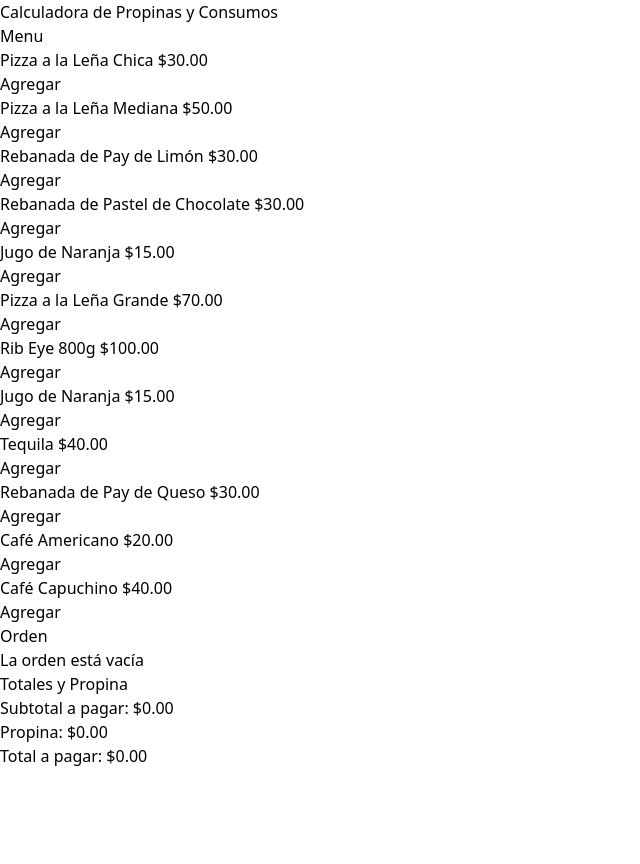
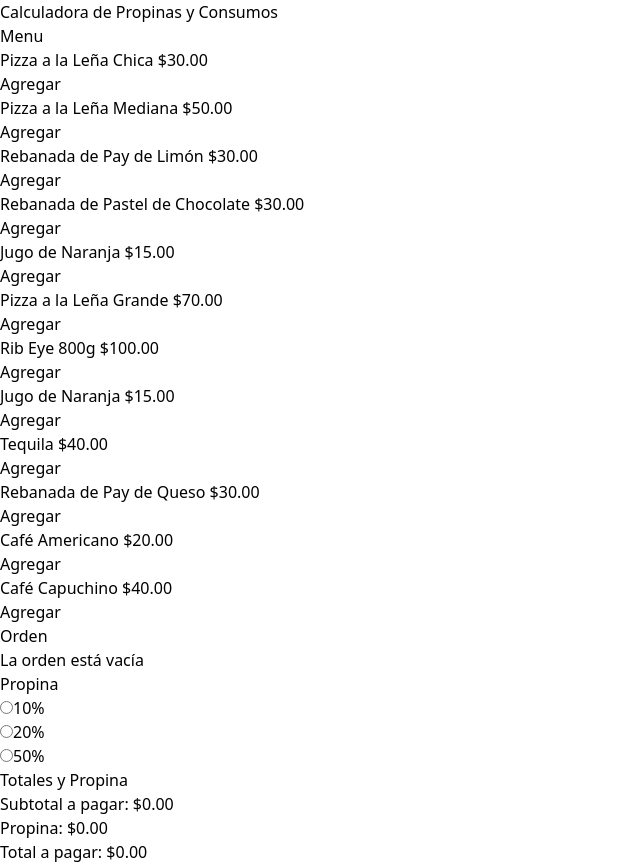
Before and after one commit to JmAtochePascual/CalculadoraPropina-TS-React, a React (Vite) app: page / in a window 1280 px wide. Shown: the whole page, without its empty margins (0-640 px from the left). Before the commit the page ends 800 px from the top, so only its background shows below. Built offline with nearby package versions, Linux system fonts and the light colour scheme.

Commit message:
feat: :sparkles: Agrega el componente de propina
Muestra la propina en pantalla e implementa la lógica para calcular la propina el toal a pagar con la propina incluida

```diff
--- a/src/App.tsx
+++ b/src/App.tsx
@@ -4,9 +4,10 @@ import { MenuItem } from "./components/MenuItem"
 import { useOrder } from "./hooks/useOrder";
 import { OrderItem } from "./components/OrderItem";
 import { OrderTotal } from "./components/OrderTotal";
+import Tip from "./components/Tip";
 
 function App() {
-  const { order, handleOrder, deleteOrder } = useOrder();
+  const { order, handleOrder, deleteOrder, tip, setTip } = useOrder();
   // State derived
   const orderEmpty = order.length === 0;
 
@@ -44,7 +45,13 @@ function App() {
               )
           }
 
+          <Tip
+            tip={tip}
+            setTip={setTip}
+          />
+
           <OrderTotal
+            tip={tip}
             order={order}
           />
         </section>
--- a/src/components/OrderItem.tsx
+++ b/src/components/OrderItem.tsx
@@ -10,7 +10,7 @@ export const OrderItem = ({ item, deleteOrder }: OrderItemProps) => {
   return (
     <div className="mb-4 flex justify-between items-center border-b border-gray-200 pb-4">
 
-      <div className="flex flex-col gap-1">
+      <div className="flex flex-col">
         <p className="font-semibold">
           {item.name} - <span className="text-gray-500">{formatCurrency(item.price)}</span>
         </p>
--- a/src/components/OrderTotal.tsx
+++ b/src/components/OrderTotal.tsx
@@ -3,18 +3,21 @@ import { TOrderItem } from "../types";
 
 type OrderTotalProps = {
   order: TOrderItem[];
+  tip: number;
 };
 
-export const OrderTotal = ({ order }: OrderTotalProps) => {
-  const total = order.reduce((acc, item) => acc + item.price * item.quantity, 0);
+export const OrderTotal = ({ order, tip }: OrderTotalProps) => {
+  const subtotal = order.reduce((acc, item) => acc + item.price * item.quantity, 0);
+  const tipAmount = subtotal * tip;
+  const total = subtotal + tipAmount;
 
   return (
     <div className="space-y-2">
       <h2 className="mb-4 text-2xl font-extrabold">Totales y Propina</h2>
 
-      <p className="font-semibold">Subtotal a pagar: <span className="font-bold">{formatCurrency(total)}</span></p>
-      <p className="font-semibold">Propina: <span className="font-bold">{formatCurrency(total * 0.1)}</span></p>
-      <p className="font-semibold">Total a pagar: <span className="font-bold">{formatCurrency(total + total * 0.1)}</span></p>
+      <p className="font-semibold">Subtotal a pagar: <span className="font-bold">{formatCurrency(subtotal)}</span></p>
+      <p className="font-semibold">Propina: <span className="font-bold">{formatCurrency(tipAmount)}</span></p>
+      <p className="font-semibold">Total a pagar: <span className="font-bold">{formatCurrency(total)}</span></p>
     </div>
   )
 };
--- /dev/null
+++ b/src/components/Tip.tsx
@@ -0,0 +1,55 @@
+const tipOptions = [
+  {
+    id: 'tip-10',
+    value: .10,
+    label: '10%'
+  },
+  {
+    id: 'tip-20',
+    value: .20,
+    label: '20%'
+  },
+  {
+    id: 'tip-50',
+    value: .50,
+    label: '50%'
+  },
+];
+
+type TipProps = {
+  tip: number;
+  setTip: (tip: number) => void;
+};
+
+const Tip = ({ tip, setTip }: TipProps) => {
+  return (
+    <div className="mb-4">
+      <h2 className="mb-4 text-2xl font-extrabold">Propina</h2>
+
+      <form>
+        {
+          tipOptions.map((option) =>
+            <div
+              key={option.id}
+              className="flex items-center gap-2">
+              <input
+                type="radio"
+                id={option.id}
+                name="tip"
+                value={option.value}
+                checked={tip === option.value}
+                onChange={() => setTip(option.value)}
+                className="cursor-pointer" />
+
+              <label
+                htmlFor={option.id}>{option.label}
+              </label>
+            </div>
+          )
+        }
+      </form>
+    </div>
+  )
+}
+
+export default Tip
--- a/src/hooks/useOrder.ts
+++ b/src/hooks/useOrder.ts
@@ -3,6 +3,7 @@ import { TMenuItem, TOrderItem } from "../types";
 
 export const useOrder = () => {
   const [order, setOrder] = useState<TOrderItem[]>([]);
+  const [tip, setTip] = useState<number>(0);
 
   // Add item to order
   const addOrder = (item: TMenuItem) => {
@@ -32,6 +33,8 @@ export const useOrder = () => {
 
   return {
     order,
+    tip,
+    setTip,
     handleOrder,
     deleteOrder,
   };
```
